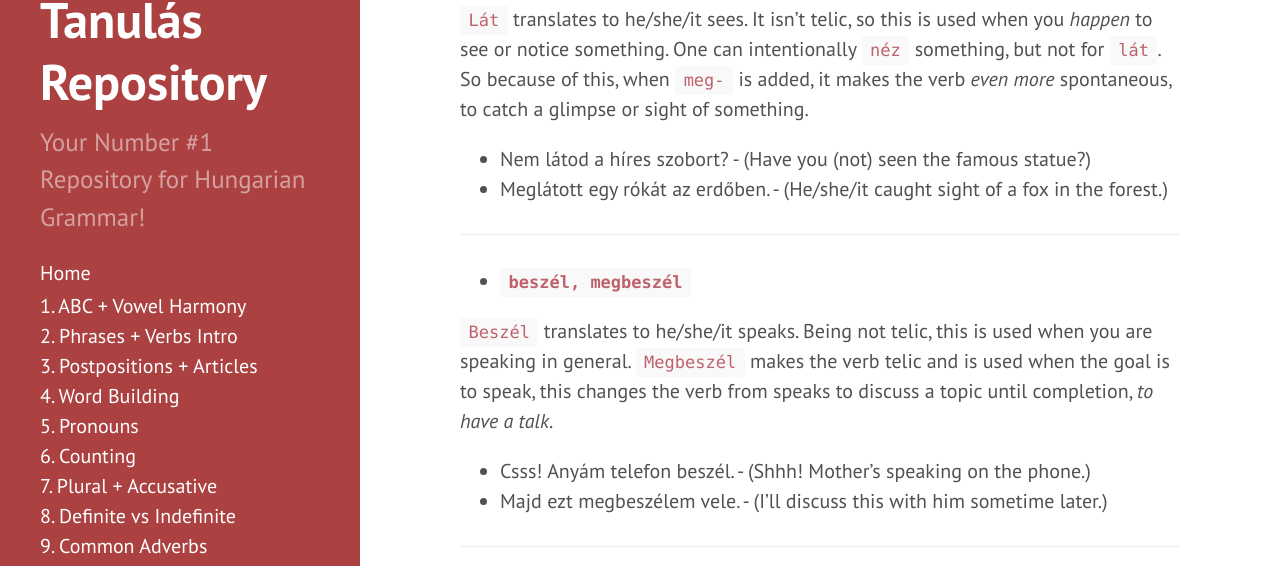
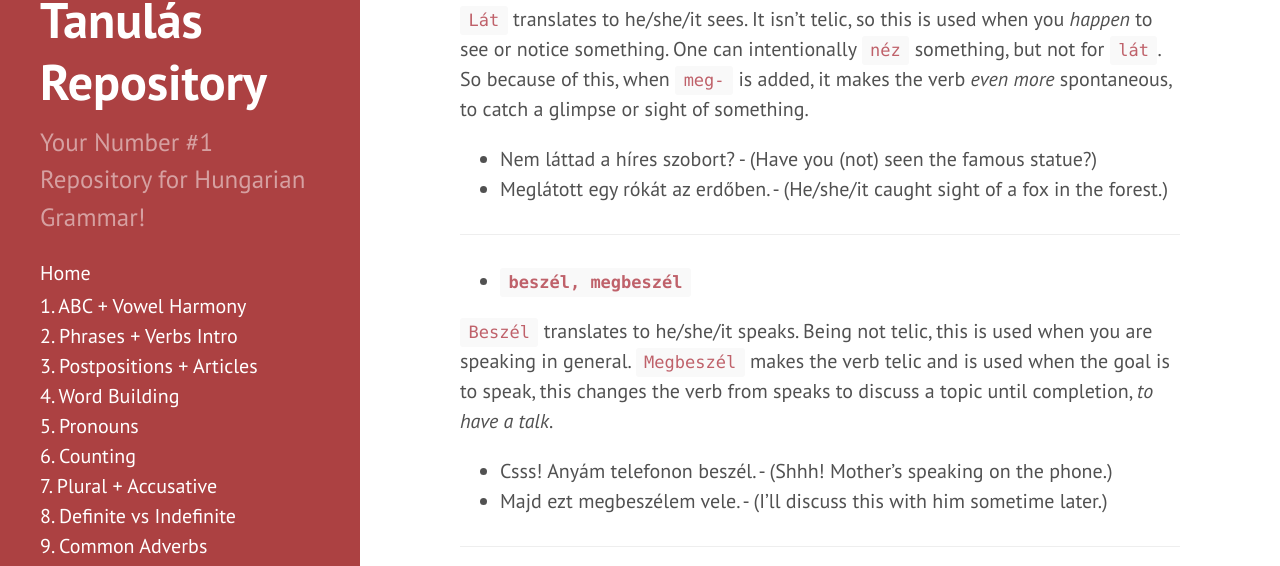
Before and after one commit to Magyartanulas/magyartanulas.github.io, a Jekyll site: the page built from coverbs_telicity.md, in a window 1280 px wide and 900 px high, scrolled down 2917 px. Shown: the part 114-680 px from the top of the window. Built offline with Jekyll 4.4.1, drawn with Linux system fonts in a browser that asks for light colours; comment, search, counter and statistics services are not loaded; some of the changed text lies outside the part shown.

Commit message:
Update coverbs_telicity.md
telefonon beszél and hoztad ide I guess

```diff
--- a/coverbs_telicity.md
+++ b/coverbs_telicity.md
@@ -76,7 +76,7 @@ The same kind of deal applies in Hungarian, but to a whole lot more verbs. Typic
 
 `Lát` translates to he/she/it sees. It isn't telic, so this is used when you *happen* to see or notice something. One can intentionally `néz` something, but not for `lát`. So because of this, when `meg-` is added, it makes the verb *even more* spontaneous, to catch a glimpse or sight of something.
 
-* Nem látod a híres szobort? - (Have you (not) seen the famous statue?)
+* Nem láttad a híres szobort? - (Have you (not) seen the famous statue?)
 * Meglátott egy rókát az erdőben. - (He/she/it caught sight of a fox in the forest.)
 
 ---
@@ -85,7 +85,7 @@ The same kind of deal applies in Hungarian, but to a whole lot more verbs. Typic
 
 `Beszél` translates to he/she/it speaks. Being not telic, this is used when you are speaking in general. `Megbeszél` makes the verb telic and is used when the goal is to speak, this changes the verb from speaks to discuss a topic until completion, *to have a talk*.
 
-* Csss! Anyám telefon beszél. - (Shhh! Mother's speaking on the phone.)
+* Csss! Anyám telefonon beszél. - (Shhh! Mother's speaking on the phone.)
 * Majd ezt megbeszélem vele. - (I'll discuss this with him sometime later.)
 
 ---
```
Also changed, not shown: other parts of coverbs_telicity.md (+1 -1 lines).
